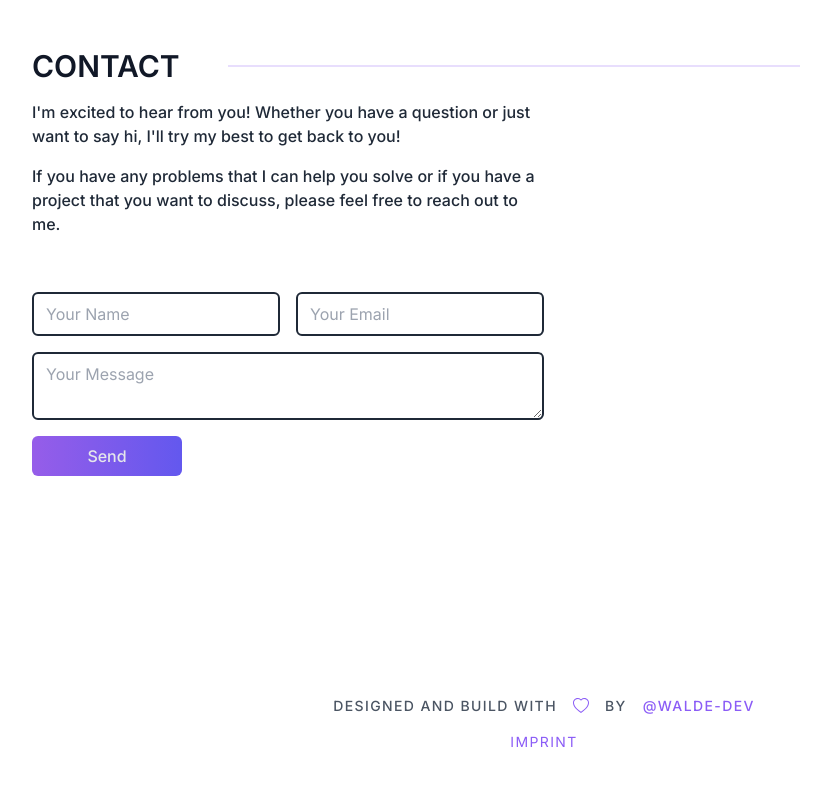
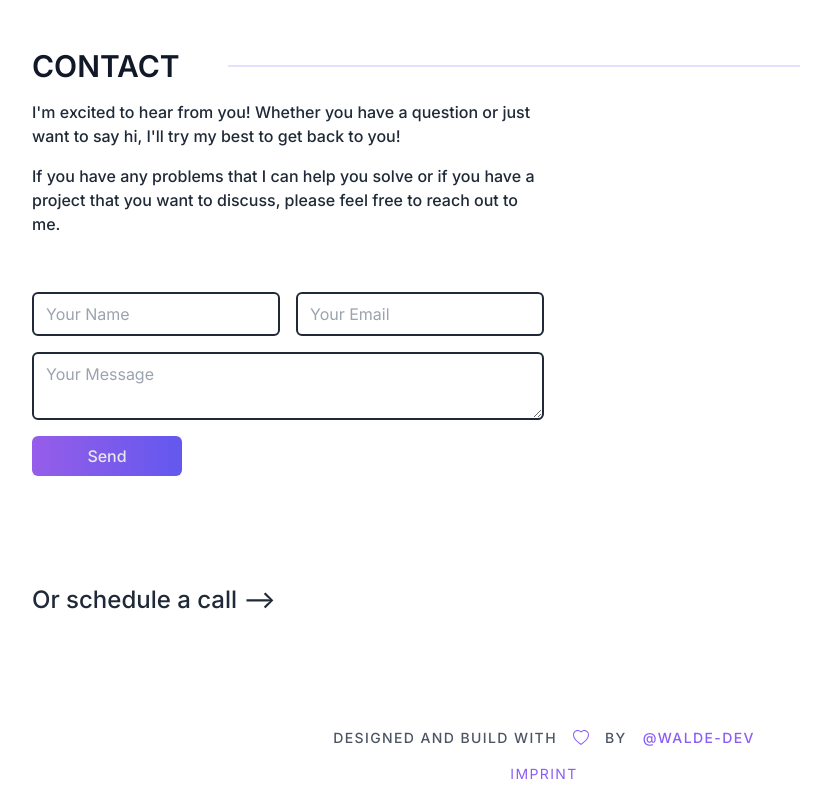
Before and after one commit to walde-dev/walde-portfolio, a Next.js app: page / in a window 1280 px wide. Shown: the part 3910-4710 px from the top of the page, without its empty margins (96-927 px from the left). Before the commit the page ends 4678 px from the top, so only its background shows below. Built offline with nearby package versions, Linux system fonts and the light colour scheme.

Commit message:
add cal.com

```diff
--- a/src/pages/index.tsx
+++ b/src/pages/index.tsx
@@ -653,8 +653,16 @@ function Contact() {
             me.
           </p>
         </div>
-        <div className="mt-8 w-full lg:mt-12 lg:w-1/2">
+        <div className="mt-8 flex w-full flex-col lg:mt-12 lg:w-1/2">
           <ContactForm />
+          <a
+            href="https://cal.com/walde"
+            rel="noreferrer"
+            target="_blank"
+            className="underline-gradient-only underline-gradient w-full max-w-fit text-left text-2xl font-medium text-gray-800 hover:cursor-pointer hover:text-black dark:text-gray-200 dark:hover:text-white"
+          >
+            Or schedule a call --&gt;
+          </a>
         </div>
         <div className="mt-12 flex w-full justify-center lg:hidden">
           <SocialList className="flex-row" />
@@ -666,7 +674,7 @@ function Contact() {
 export function BackgroundGlow({ className }: { className?: string }) {
   return (
     <div
-      className={`absolute opacity-20 md:opacity-60 mix-blend-multiply blur-[30px] md:dark:opacity-[30%] dark:blur-[40px] ${className}`}
+      className={`absolute opacity-20 mix-blend-multiply blur-[30px] dark:blur-[40px] md:opacity-60 md:dark:opacity-[30%] ${className}`}
     />
   );
 }
```
